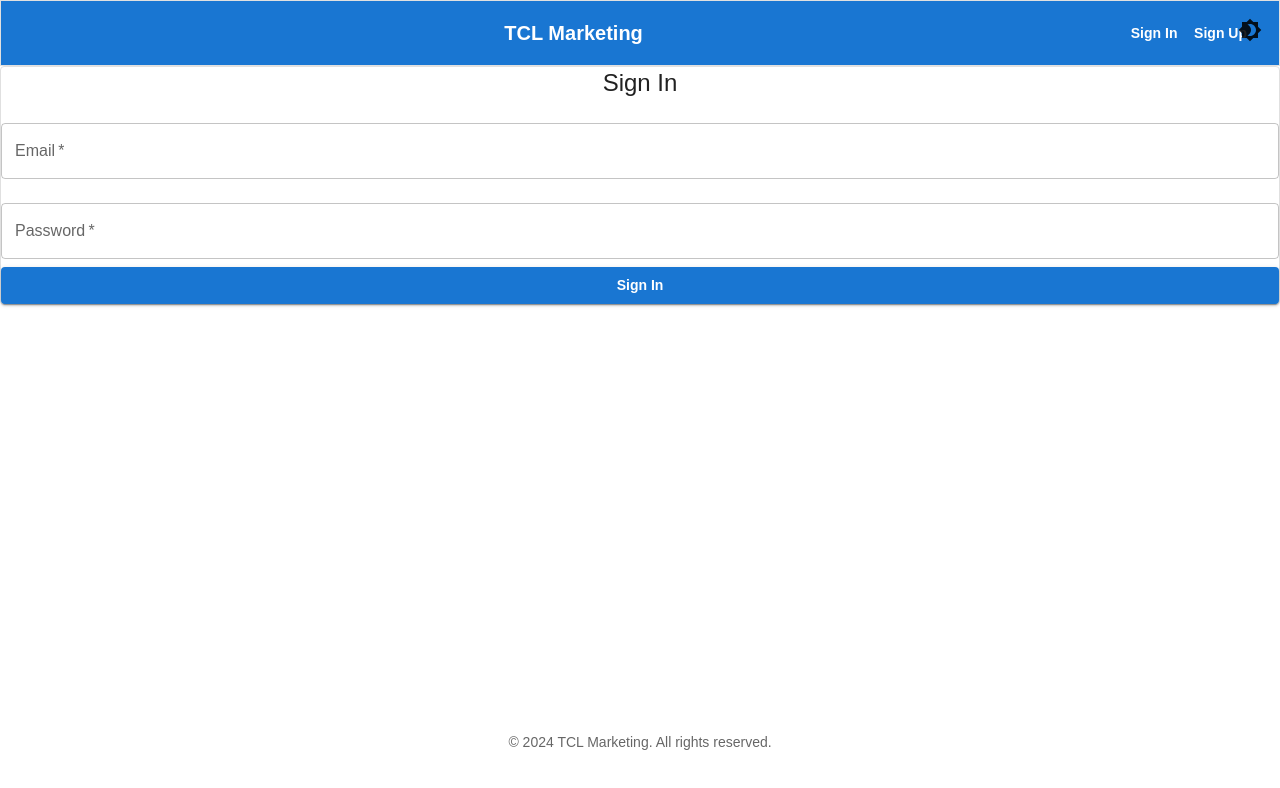
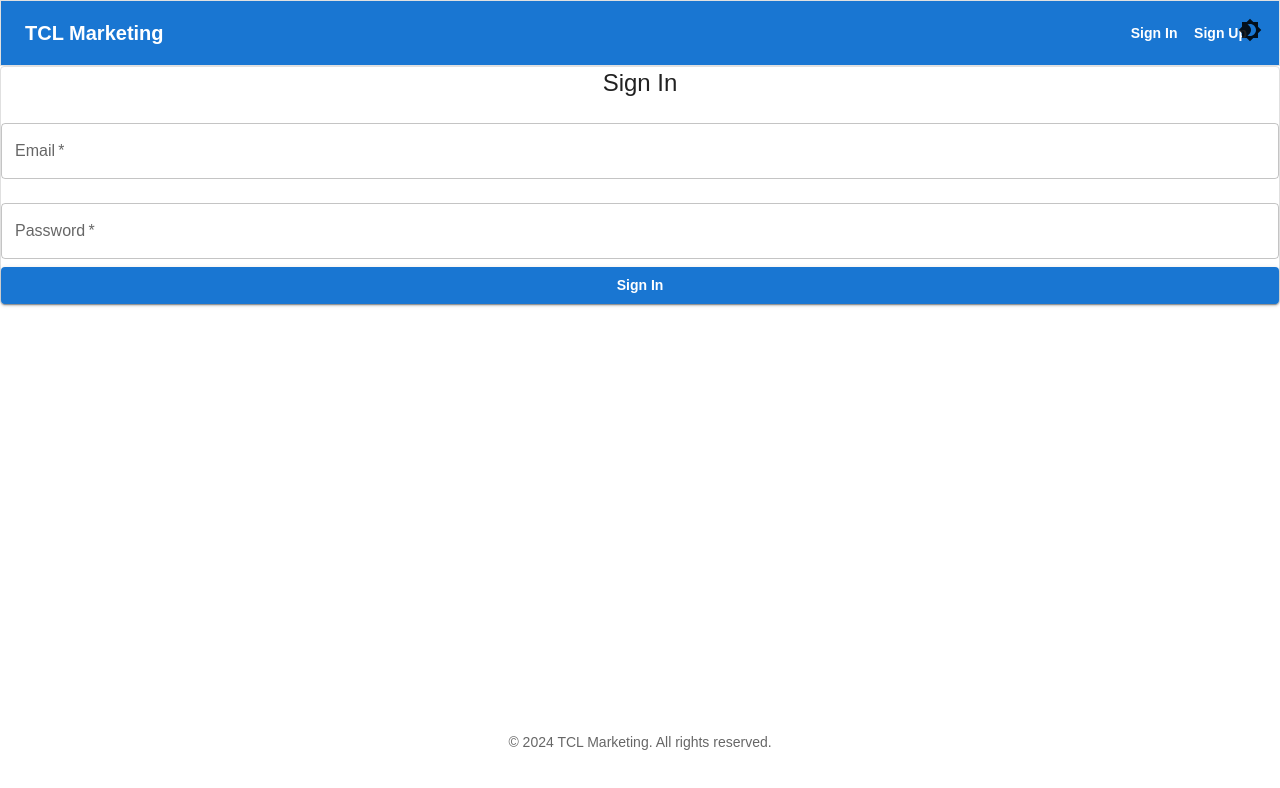
Before and after one commit to DrewDeMo/tcl-quill, a React (Vite) app: page /signin in a window 1280 px wide. Shown: the top 788 px of the page. Built offline with nearby package versions, Linux system fonts and the light colour scheme; no server answers.

Commit message:
Improve header spacing and alignment for responsiveness

```diff
--- a/src/App.css
+++ b/src/App.css
@@ -77,3 +77,26 @@ html, body, #root, .App {
 .flex-grow {
   flex-grow: 1;
 }
+
+/* Header styles for proper alignment and spacing */
+.header {
+  display: flex;
+  justify-content: space-between;
+  align-items: center;
+  padding: 0 16px;
+}
+
+.header .project-title {
+  flex-grow: 1;
+  text-align: left;
+}
+
+.header .project-icons {
+  display: flex;
+  align-items: center;
+}
+
+.header .project-icons button,
+.header .project-icons .MuiIconButton-root {
+  margin-left: 8px;
+}
--- a/src/components/Header.jsx
+++ b/src/components/Header.jsx
@@ -14,11 +14,11 @@ function Header() {
 
   return (
     <AppBar position="static">
-      <Toolbar>
-        <Typography variant="h6" component="div" sx={{ flexGrow: 1 }} className="project-title">
+      <Toolbar className="header">
+        <Typography variant="h6" component="div" className="project-title">
           TCL Marketing
         </Typography>
-        <div className="project-icons hidden">
+        <div className="project-icons">
           {user ? (
             <>
               <Button color="inherit" component={Link} to="/">
```
